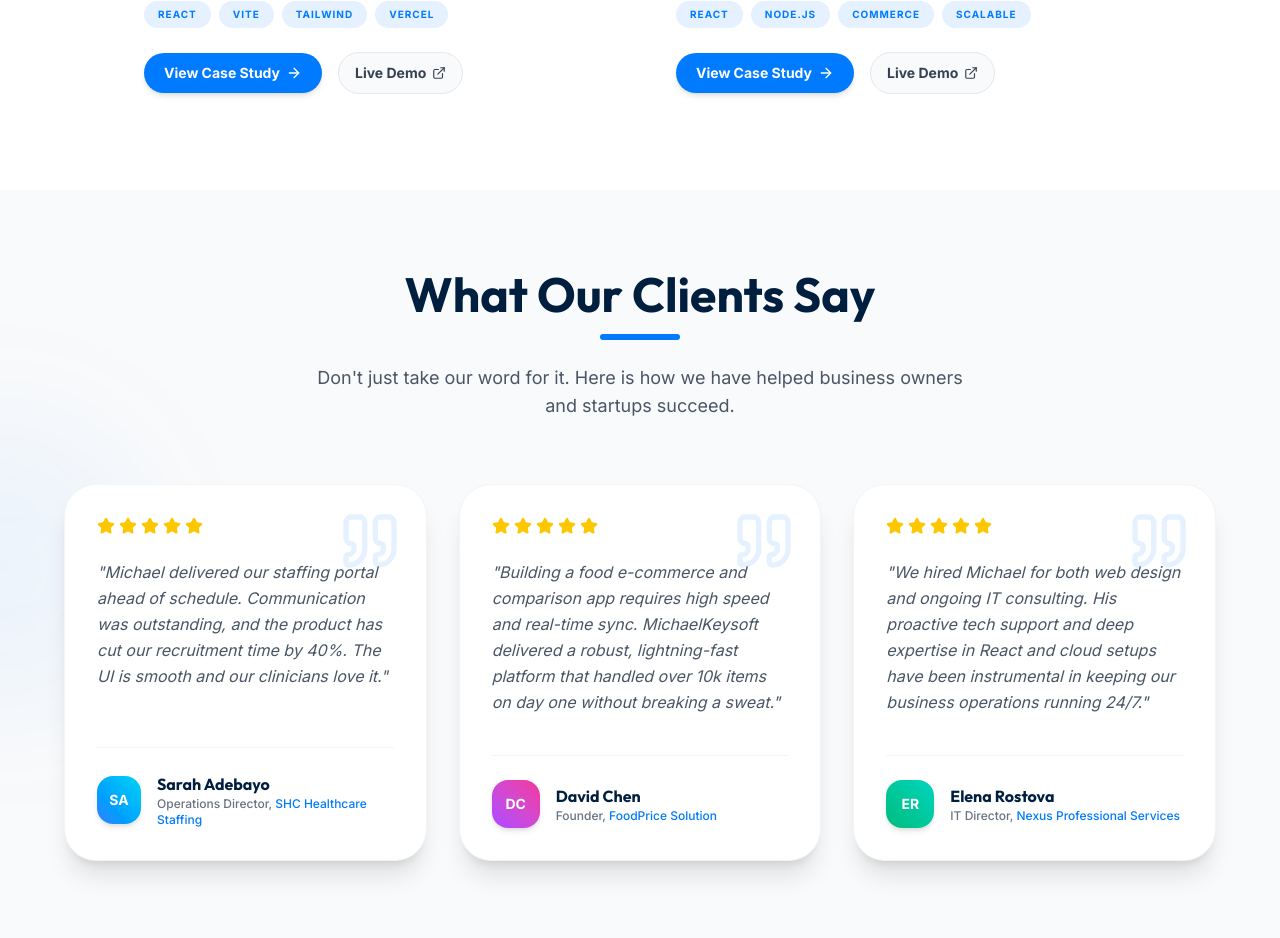
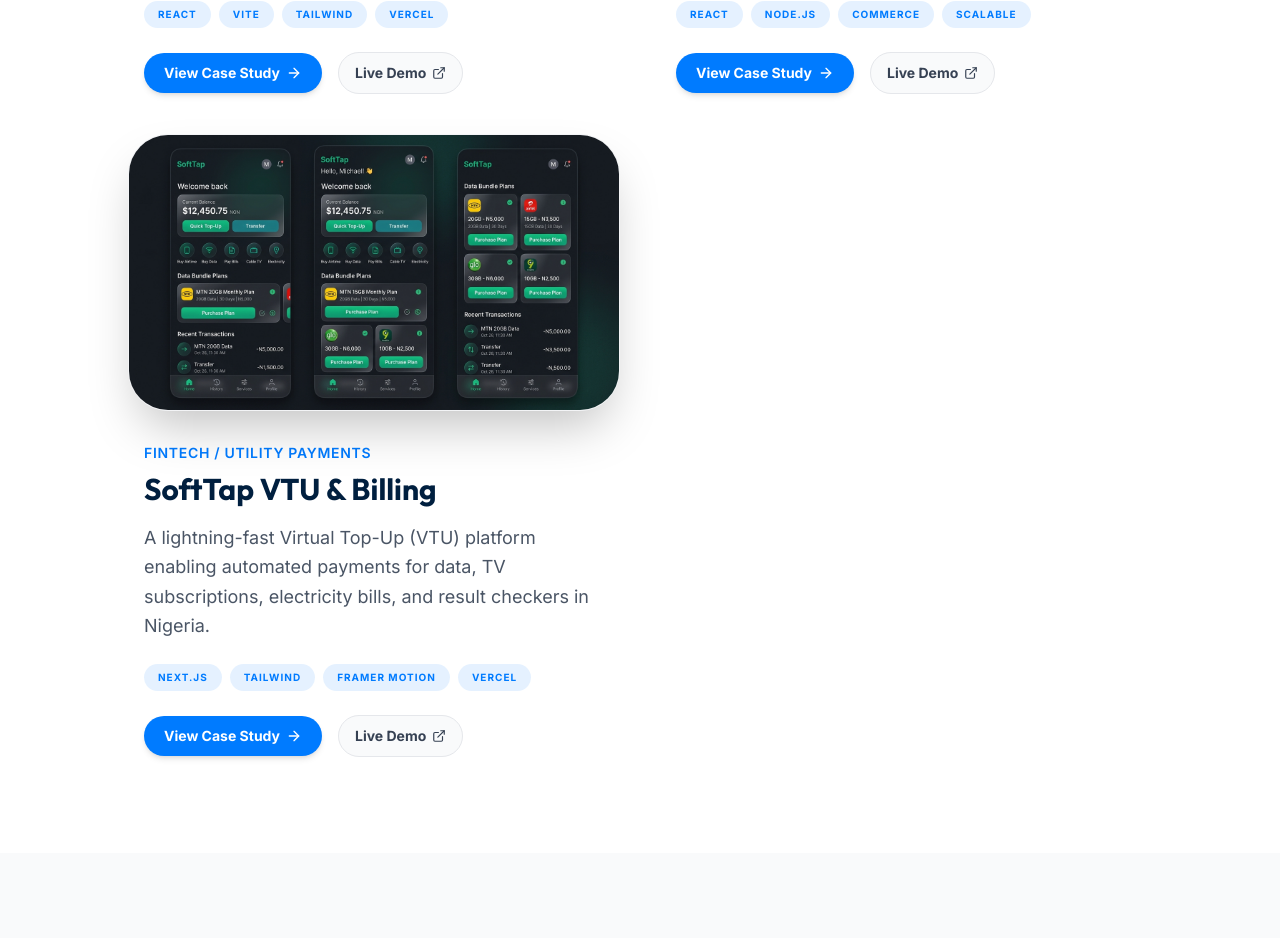
Before and after one commit to Michaelkeysoft2/michaelkeysoft, a React (Vite) app: page / in a window 1280 px wide. Shown: the part 4650-5588 px from the top of the page. Built offline with nearby package versions, Linux system fonts and the light colour scheme.

Commit message:
Add SoftTap project to Success Stories, Case Studies, Resume, and Sitemap

```diff
--- a/src/components/Projects.jsx
+++ b/src/components/Projects.jsx
@@ -23,6 +23,16 @@ const projects = [
     link: 'https://foodprice-solution.vercel.app/',
     github: 'https://github.com/Michaelkeysoft2/foodprice-solution',
     tags: ['React', 'Node.js', 'Commerce', 'Scalable'],
+  },
+  {
+    title: 'SoftTap VTU & Billing',
+    category: 'Fintech / Utility Payments',
+    slug: 'softtap',
+    description: 'A lightning-fast Virtual Top-Up (VTU) platform enabling automated payments for data, TV subscriptions, electricity bills, and result checkers in Nigeria.',
+    image: '/projects/softtap.png',
+    link: 'https://softtap.vercel.app/',
+    github: 'https://github.com/Michaelkeysoft2/softtap',
+    tags: ['Next.js', 'Tailwind', 'Framer Motion', 'Vercel'],
   },
 ];
 
--- a/src/pages/CaseStudy.jsx
+++ b/src/pages/CaseStudy.jsx
@@ -40,6 +40,25 @@ const caseStudiesData = {
       'Page load times reduced to 1.2s (A+ Performance rating)',
       'Cart checkout abandonment rate reduced by 28%',
       'Currently handles 50,000+ monthly unique visitors'
+    ]
+  },
+  softtap: {
+    title: 'SoftTap VTU & Billing',
+    category: 'Fintech & Utility Payments',
+    image: '/projects/softtap.png',
+    liveLink: 'https://softtap.vercel.app/',
+    githubLink: 'https://github.com/Michaelkeysoft2/softtap',
+    clientProblem: 'VTU and utility billing platforms in Nigeria frequently experience transaction delays, unstable provider API endpoints, and insecure wallet funding, causing customer frustration and user churn.',
+    goals: 'Build a highly responsive, automated VTU platform that enables users to purchase cheap data, top up airtime, pay TV subscriptions, fund electricity meters, and buy educational result pins with instant fulfillment.',
+    planning: 'Analyzed vendor VTU API structures and payment gateway webhooks. Designed intuitive, simplified dashboard routing and responsive payment forms for quick user interactions.',
+    design: 'A premium, high-converting dark-theme interface with clean glassmorphic panels, vibrant emerald accent colors, and simplified tabbed navigation for hassle-free payments.',
+    techs: ['Next.js', 'Tailwind CSS', 'Framer Motion', 'Vercel'],
+    challenges: 'Ensuring instantaneous transaction processing (under 5 seconds) while relying on external API networks that often suffer from downtime or rate-limiting.',
+    solutions: 'Developed an automated retry queue system that processes transactions asynchronously. Integrated webhooks and instant-notification feedback loops to credit user accounts and verify carrier updates in under 3 seconds.',
+    results: [
+      'Average transaction completion time of under 3 seconds',
+      'Wallet auto-funding system reduces manual verification to 0%',
+      '99.9% success rate with automated transaction retry queue'
     ]
   }
 };
--- a/src/pages/Resume.jsx
+++ b/src/pages/Resume.jsx
@@ -233,6 +233,15 @@ const Resume = () => {
                       Developed a high-speed catalog of 10,000+ items with lazy loading, virtual scrolling, and debounced searching. Optimized CDN caching for 1.2s average load time.
                     </p>
                   </div>
+
+                  <div>
+                    <h4 className="font-bold text-primary dark:text-white text-sm sm:text-base print:text-black print:text-sm">
+                      SoftTap VTU & Utility Billing Platform
+                    </h4>
+                    <p className="text-xs text-gray-500 dark:text-gray-400 print:text-black">
+                      Built a highly performant utility billing system handling airtime, data, and electricity payments. Designed an automated payment queuing worker reducing transaction failures to less than 0.1%.
+                    </p>
+                  </div>
                 </div>
               </div>
 
```
Also changed, not shown: public/projects/softtap.png (added), 1 other file (tests, documents, lock files or other folders).
